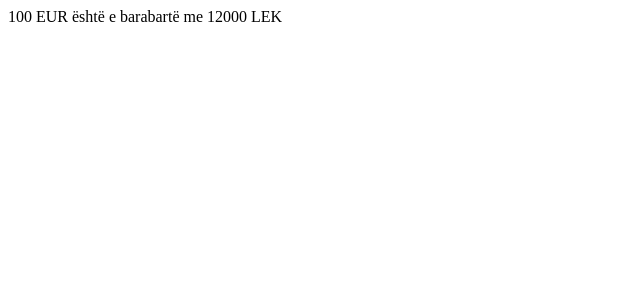
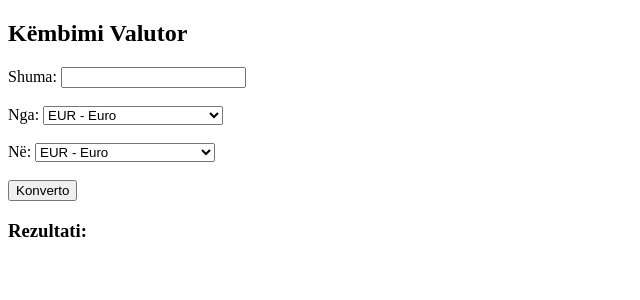
Before and after one commit to Emischool/emischool-things, a PHP site: page /exchange.php in a window 1280 px wide. Shown: the top 300 px of the page, without its empty margins (0-640 px from the left). Run offline with PHP 8.4, Linux system fonts and the light colour scheme.

Commit message:
ndryshimet

```diff
--- a/exchange.php
+++ b/exchange.php
@@ -1,30 +1,65 @@
 <?php
-// Funksioni për të kthyer një shumë nga një monedhë në tjetrën
-function exchange($shuma, $nga, $ne) {
-    // Kurset e këmbimit (shembull)
-    $kurset = [
-        'EUR' => ['LEK' => 120, 'USD' => 1.1],
-        'LEK' => ['EUR' => 0.0083, 'USD' => 0.0092],
-        'USD' => ['EUR' => 0.91, 'LEK' => 109]
-    ];
+$currencies = [
+    'EUR' => 'Euro',
+    'USD' => 'Dollar Amerikan',
+    'CAD' => 'Dollar Kanadez',
+    'AUD' => 'Dollar Australian',
+    'NZD' => 'Dollar Zelanda e Re',
+    'GBP' => 'Pound Britanik',
+    'CHF' => 'Franga Zviceriane',
+    'SEK' => 'Korona Suedeze',
+    'DKK' => 'Korona Daneze',
+    'NOK' => 'Korona Norvegjeze',
+    'JPY' => 'Jen Japonez',
+    'CNY' => 'Yan Kinez',
+    'TRY' => 'Lira Turke',
+    'HUF' => 'Forint Hungarez'
+];
 
-    if (isset($kurset[$nga][$ne])) {
-        return $shuma * $kurset[$nga][$ne];
+$result = "";
+if ($_SERVER['REQUEST_METHOD'] === 'POST') {
+    $amount = floatval($_POST['amount']);
+    $from = $_POST['from'];
+    $to = $_POST['to'];
+
+    $url = "https://api.exchangerate.host/convert?from=$from&to=$to&amount=$amount";
+    $response = file_get_contents($url);
+    $data = json_decode($response, true);
+
+    if ($data && isset($data['result'])) {
+        $converted = number_format($data['result'], 2);
+        $result = "$amount $from = $converted $to";
     } else {
-        return "Kurs këmbimi i panjohur!";
+        $result = "Gabim gjatë konvertimit.";
     }
 }
+?>
 
-// Shembull përdorimi
-$shuma = 100; // Shuma për të kthyer
-$nga = 'EUR'; // Monedha fillestare
-$ne = 'LEK'; // Monedha e synuar
+<!DOCTYPE html>
+<html>
+<head>
+    <title>Këmbimi Valutor</title>
+</head>
+<body>
+    <h2>Këmbimi Valutor</h2>
+    <form method="POST">
+        Shuma: <input type="number" step="0.01" name="amount" required><br><br>
+        Nga:
+        <select name="from">
+            <?php foreach ($currencies as $code => $name): ?>
+                <option value="<?= $code ?>"><?= "$code - $name" ?></option>
+            <?php endforeach; ?>
+        </select><br><br>
+        Në:
+        <select name="to">
+            <?php foreach ($currencies as $code => $name): ?>
+                <option value="<?= $code ?>"><?= "$code - $name" ?></option>
+            <?php endforeach; ?>
+        </select><br><br>
+        <input type="submit" value="Konverto">
+    </form>
 
-$rezultati = exchange($shuma, $nga, $ne);
-
-if (is_numeric($rezultati)) {
-    echo "$shuma $nga është e barabartë me $rezultati $ne";
-} else {
-    echo $rezultati;
-}
-?>
+    <h3>Rezultati:</h3>
+    <p><?= $result ?></p>
+</body>
+</html>
```
